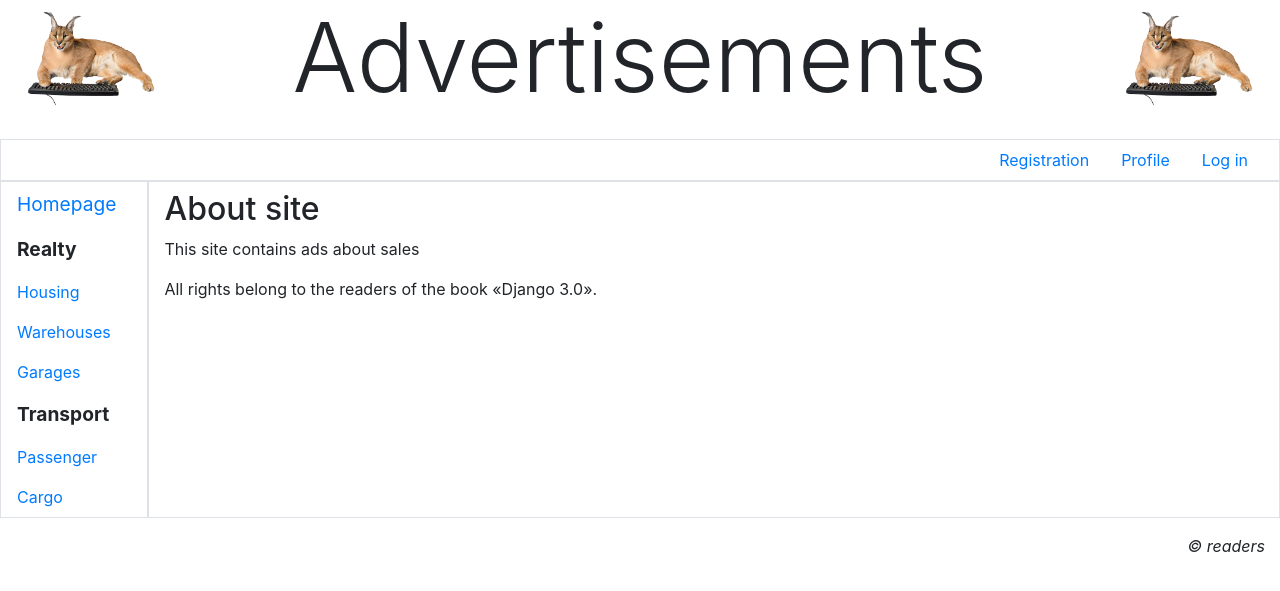
After one commit to XenoProxy/advertisements-site, a Django app: template bboard/main/templates/main/about.html in a window 1280 px wide. The commit adds this page. Shown: the top 591 px of the page. Run offline with Django 3.2, Linux system fonts and the light colour scheme; the template is opened without the code that fills it, so the values that code supplies are empty; some libraries are stand-ins or nearby versions.

Commit message:
[+] About site

```diff
--- /dev/null
+++ b/bboard/main/templates/main/about.html
@@ -0,0 +1,9 @@
+{% extends "layout/basic.html" %}
+
+{% block title %}About site{% endblock %}
+
+{% block content %}
+<h2>About site</h2>
+<p>This site contains ads about sales</p>
+<p>All rights belong to the readers of the book &laquo;Django 3.0&raquo;.</p>
+{% endblock %}
--- a/bboard/main/urls.py
+++ b/bboard/main/urls.py
@@ -1,9 +1,10 @@
 from django.urls import path
 
-from .views import index
+from .views import index, other_page
 
 
 app_name = 'main'
 urlpatterns = [
+    path('<str:page>/', other_page, name='other'),
     path('', index, name='index'),
 ]
```
Also changed, not shown: bboard/main/views.py (+11 -0 lines), bboard/main/templates/layout/basic.html (line endings or trailing spaces).
